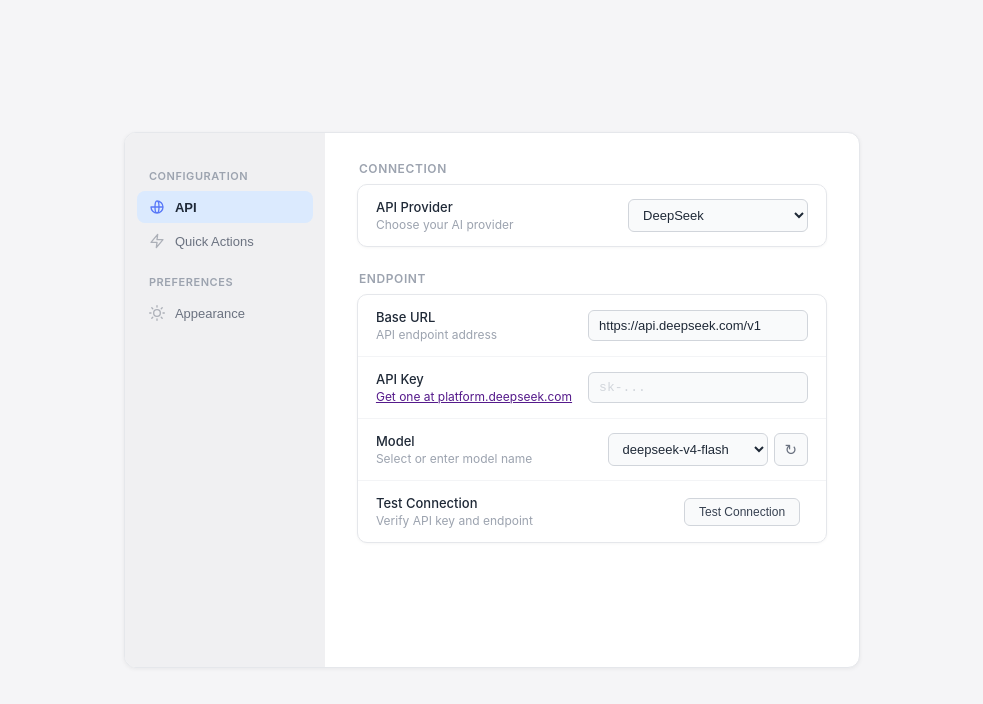
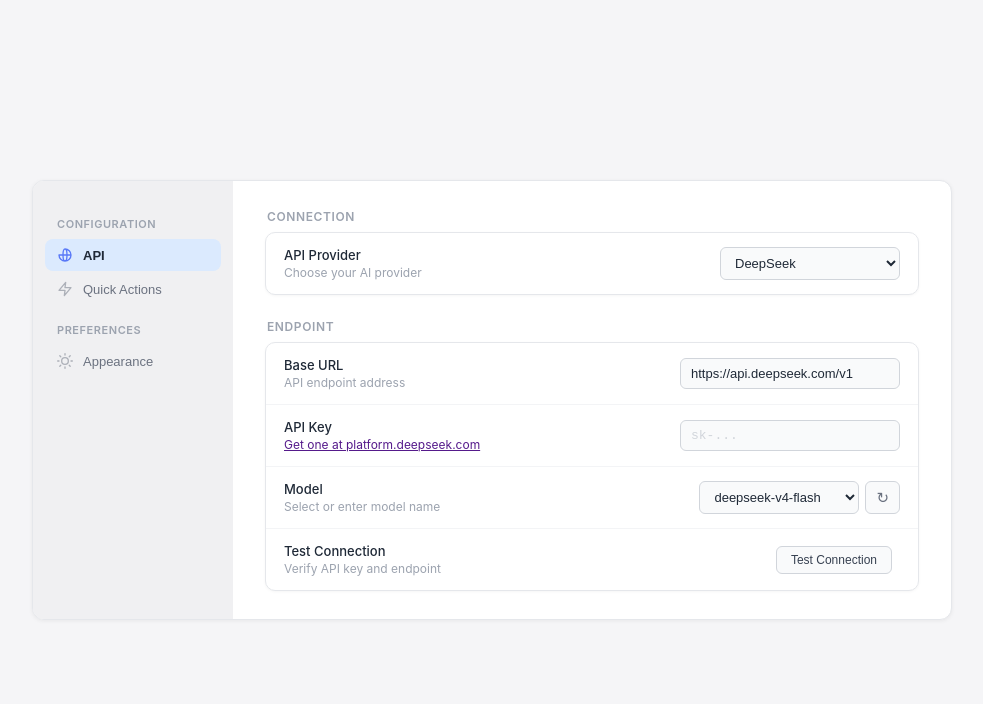
Before and after one commit to daxmate/deeppage, a browser extension: page options.html in a window 1280 px wide. Shown: the whole page, without its empty margins (148-1131 px from the left). Drawn offline with Linux system fonts and the light colour scheme.

Commit message:
fix: restore max-width on panel, reduce height to 55vh

```diff
--- a/options.html
+++ b/options.html
@@ -26,7 +26,9 @@
   border-radius: 12px;
   box-shadow: 0 1px 4px rgba(0,0,0,0.06);
   overflow: hidden;
-  height: 67vh;
+  width: 100%;
+  max-width: 920px;
+  height: 55vh;
 }
 #options-layout {
   display: flex;
```
